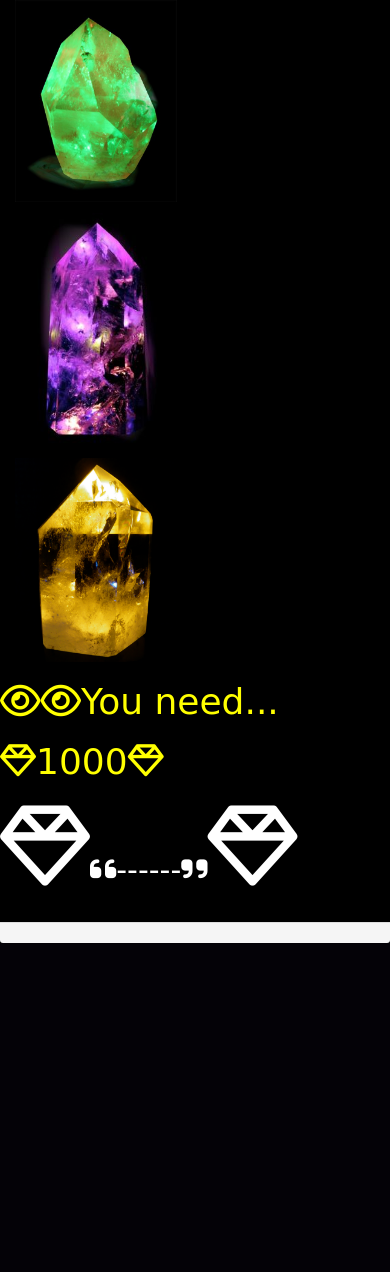
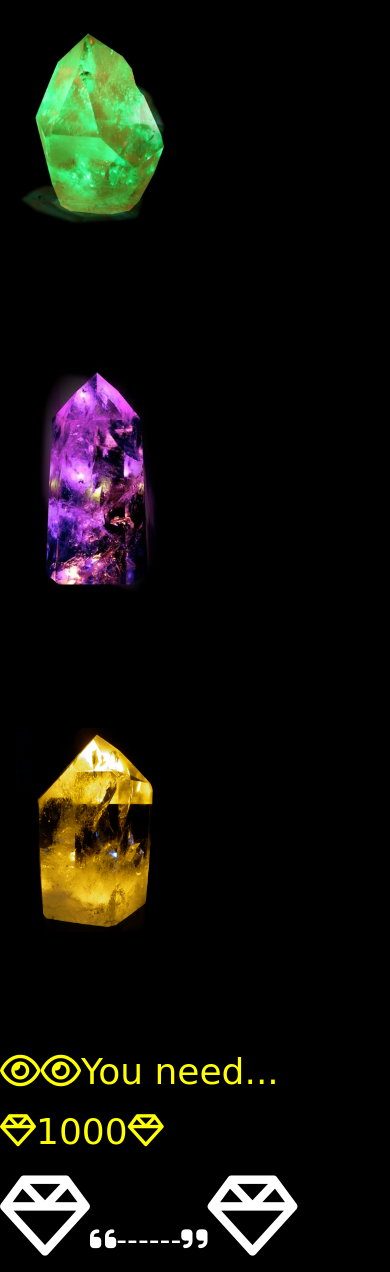
Before and after one commit to bornrampant/crystals, a PHP site: page / in a window 390 px wide. Shown: the part 198-1470 px from the top of the page. Before the commit the page ends 1141 px from the top, so only its background shows below. Run offline with PHP 8.4, Linux system fonts and the light colour scheme; some libraries are stand-ins or nearby versions; some web fonts are replaced.

Commit message:
Add files via upload

```diff
--- a/css/main.css
+++ b/css/main.css
@@ -64,6 +64,17 @@ h2 {
       border-color: white;
       color: white;
 }
+
+img {
+  padding: 20px 0px 100px 0;
+}
 footer{
   position
 }
+
+@media only screen and (max-width: 768px) {
+    /* For mobile phones: */
+    [class*="col-"] {
+        width: 100%;
+    }
+}
```
Also changed, not shown: img/g.jpg.
